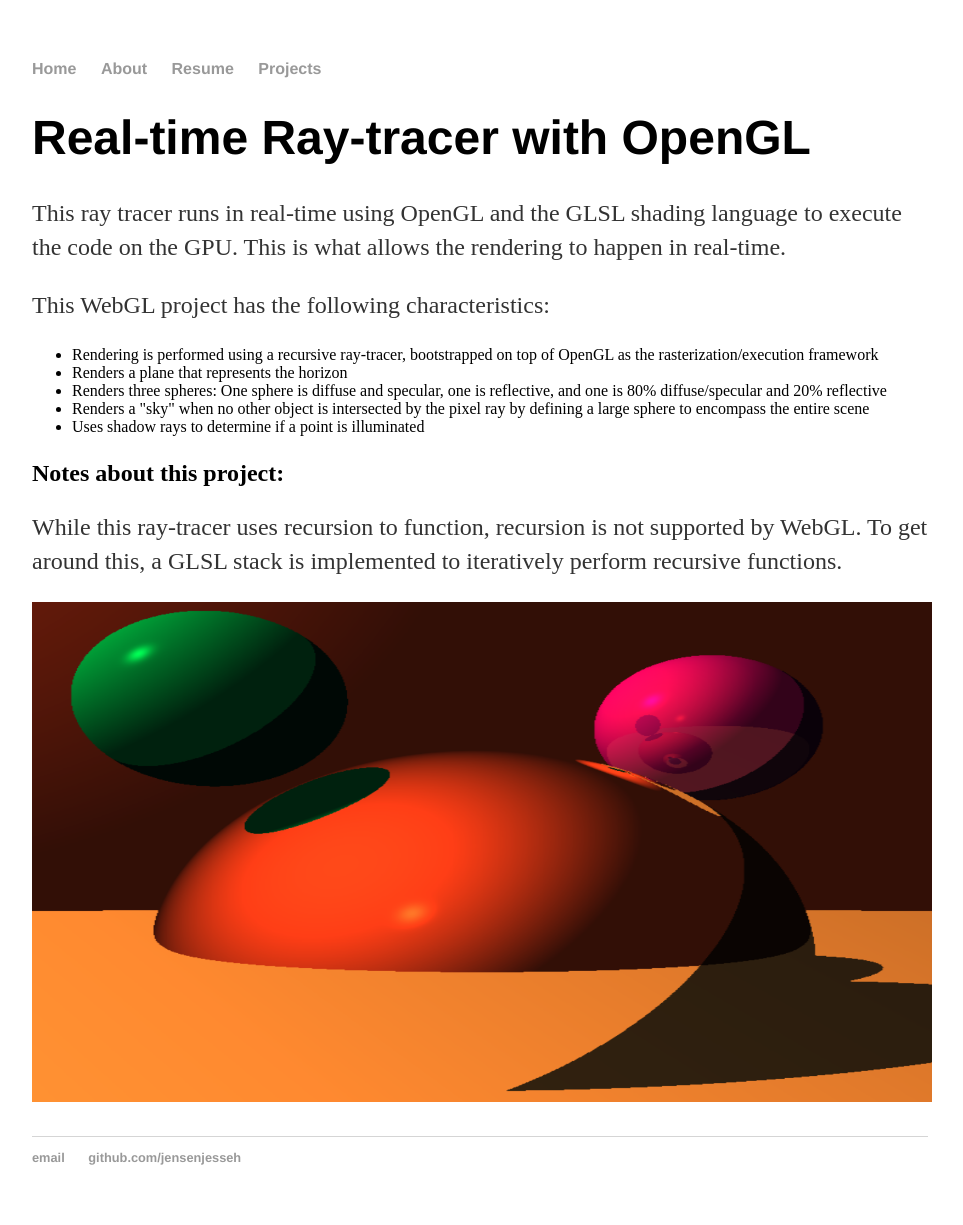
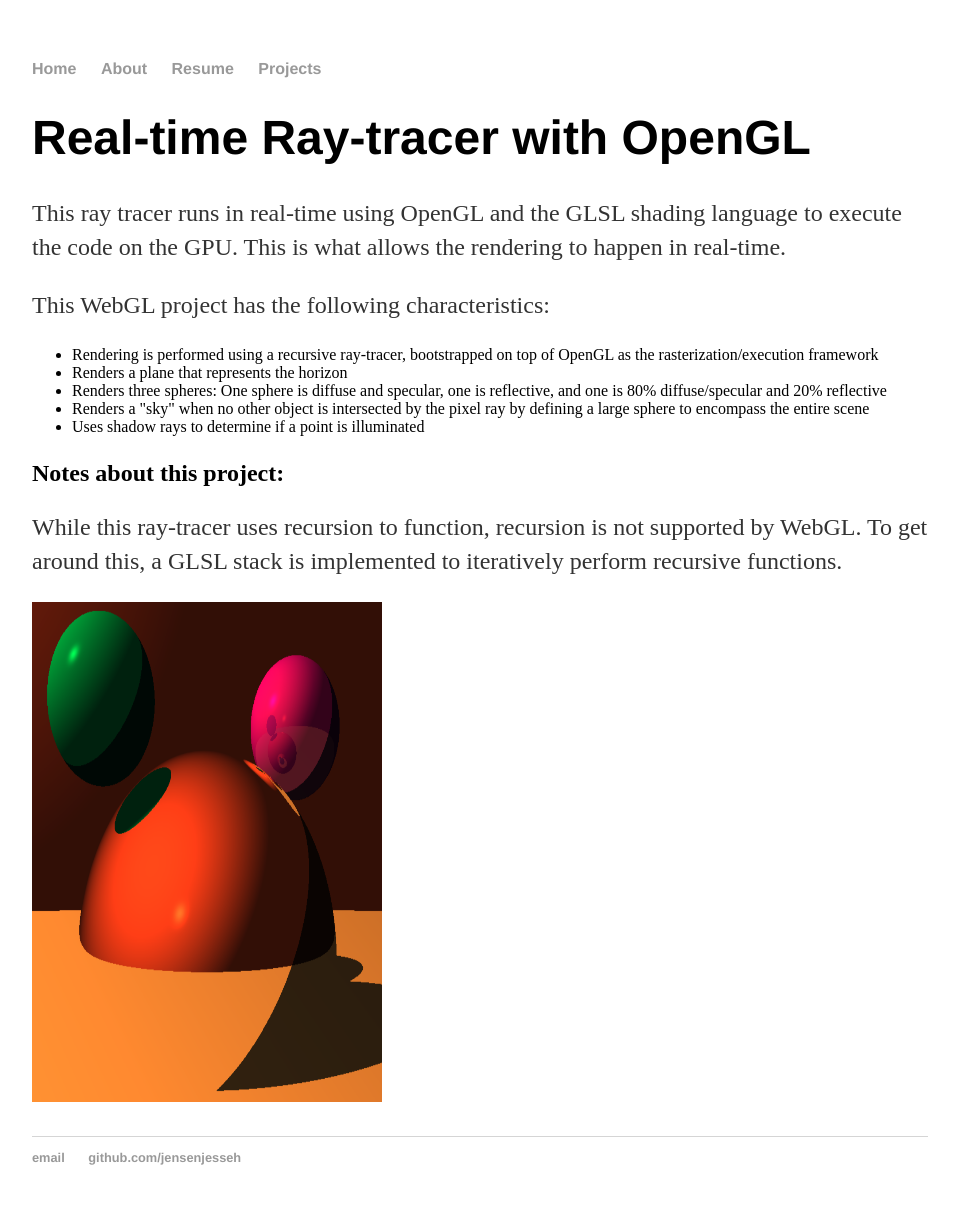
Before and after one commit to jensenjesseh/jensenjesseh.github.io, a Jekyll site: the page built from ray_tracer/index.html, in a window 1280 px wide. Shown: the whole page, without its empty margins (160-1123 px from the left). Built offline with Jekyll 4.4.1, drawn with Linux system fonts in a browser that asks for light colours.

Commit message:
Update index.html

```diff
--- a/ray_tracer/index.html
+++ b/ray_tracer/index.html
@@ -19,5 +19,5 @@
        <h2>Notes about this project:</h2>
        <p>While this ray-tracer uses recursion to function, recursion is not supported by WebGL. To get around this, a GLSL stack is implemented to iteratively perform recursive functions.</p>
 
-       <p> <img src="raytracer1.png" alt="Figure 1.1" style="width:900px;height:500px;"></p>
+       <p> <img src="raytracer1.png" alt="Figure 1.1" style="width:350px;height:500px;"></p>
  </div><!-- /.raytracer -->
```
